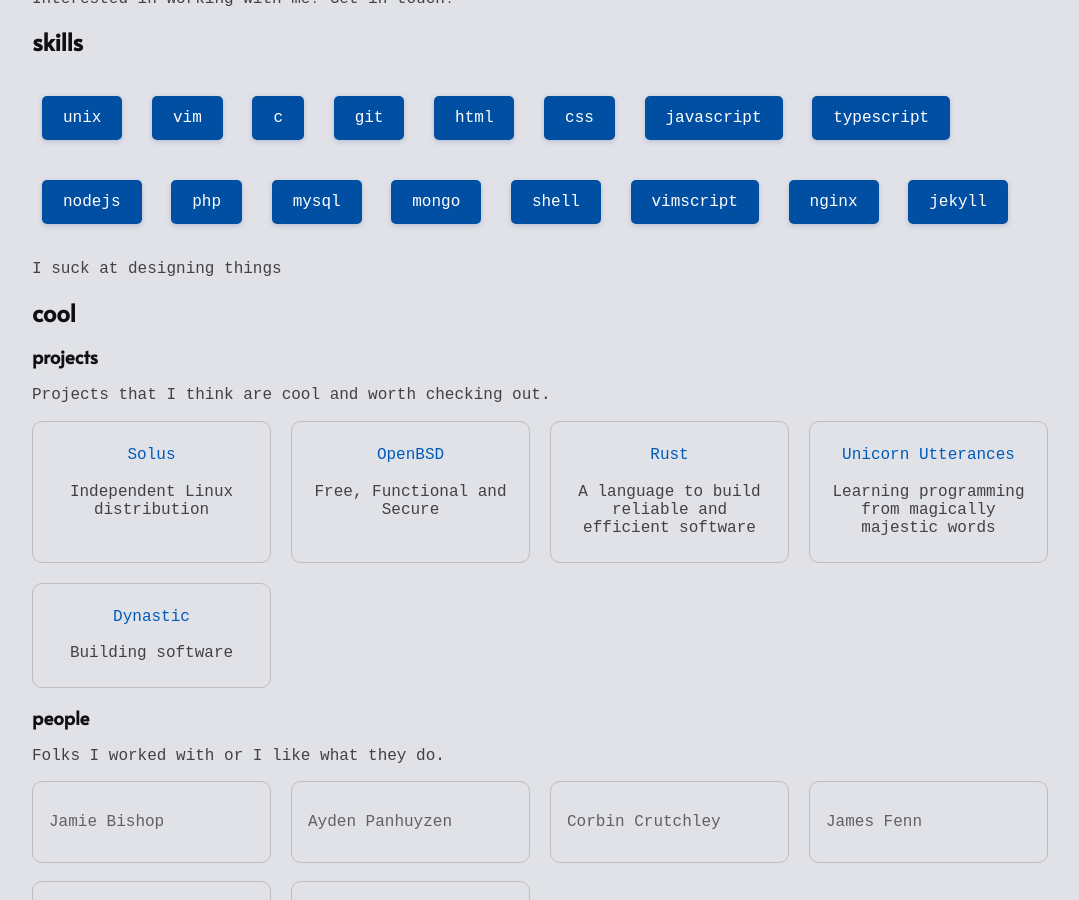
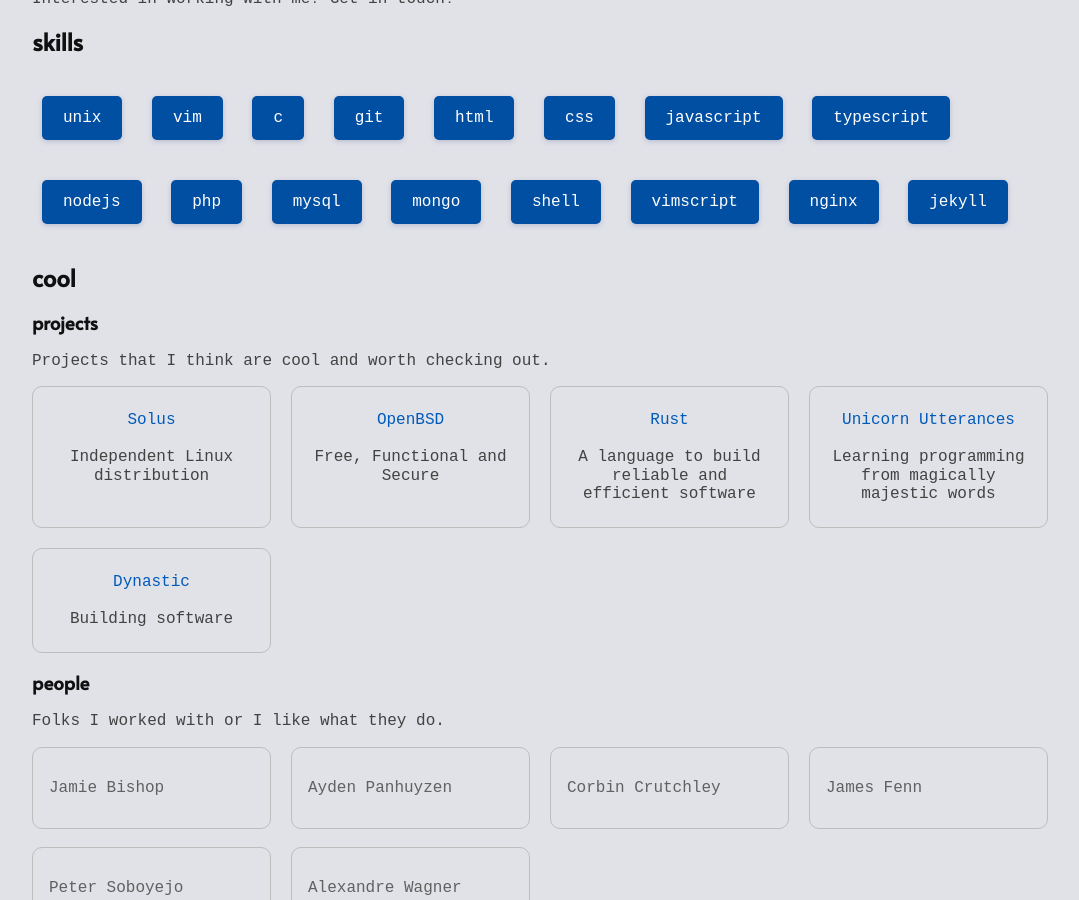
Before and after one commit to x4m3/plcom, a Jekyll site: the page built from index.markdown, in a window 1280 px wide and 900 px high, scrolled down 1051 px. Shown: the whole window, without its empty margins (96-1175 px from the left). Built offline with Jekyll 4.4.1, drawn with Linux system fonts in a browser that asks for light colours.

Commit message:
i'm working on that

```diff
--- a/index.markdown
+++ b/index.markdown
@@ -71,8 +71,6 @@
 <button class="button">nginx</button>
 <button class="button">jekyll</button>
 
-I suck at designing things
-
 ## cool
 
 ### projects
```
